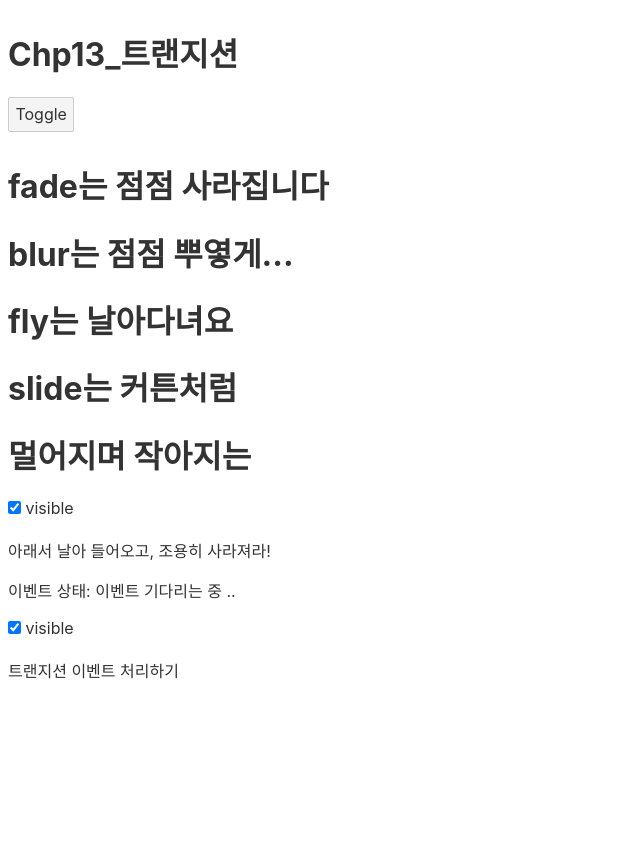
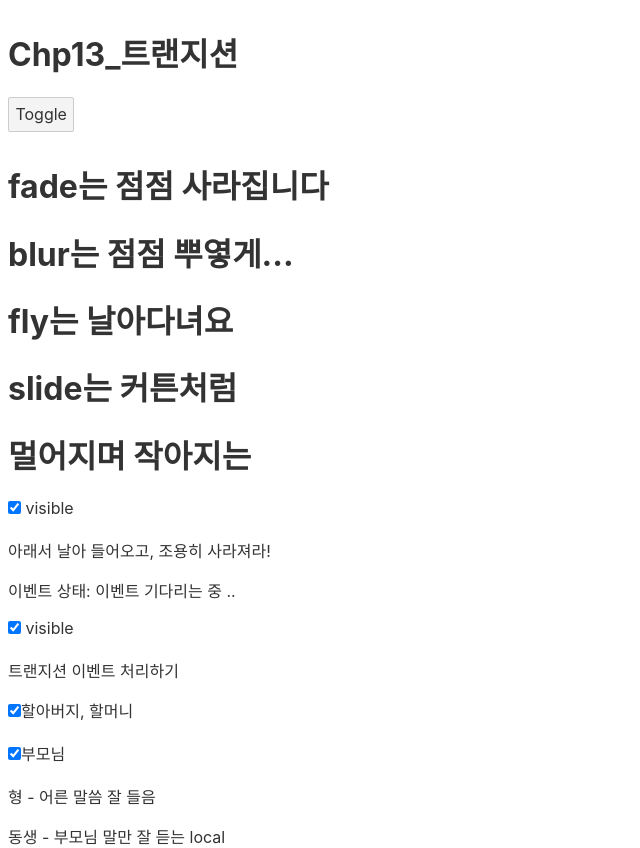
Before and after one commit to zldnlto/Svelte_Tutorial, a Svelte app: page / in a window 1280 px wide. Shown: the whole page, without its empty margins (0-640 px from the left). Before the commit the page ends 800 px from the top, so only its background shows below. Built offline with nearby package versions, Linux system fonts and the light colour scheme.

Commit message:
Chp13_local Transition

```diff
--- /dev/null
+++ b/src/Chp13/04_LocalTransition.svelte
@@ -0,0 +1,22 @@
+<script>
+    import { fade } from 'svelte/transition'
+
+    let grandparent = true;
+    let parent = true;
+</script>
+
+<p>
+    <input type="checkbox" bind:checked={grandparent}>할아버지, 할머니
+</p>
+<p>
+    <input type="checkbox" bind:checked={parent}>부모님
+</p>
+
+{#if grandparent}
+    {#if parent}
+        <p transition:fade> 형 - 어른 말씀 잘 들음</p>
+        <p transition:fade|local> 동생 - 부모님 말만 잘 듣는 local </p>
+    {/if}
+
+
+{/if}
--- a/src/Container/Chp13.svelte
+++ b/src/Container/Chp13.svelte
@@ -2,6 +2,7 @@
   import Transition from "../Chp13/01_Transition.svelte";
   import InOut from "../Chp13/02_InOut.svelte";
   import TransitionEvent from "../Chp13/03_TransitionEvent.svelte";
+  import LocalTransition from "../Chp13/04_LocalTransition.svelte";
 
 
 </script>
@@ -10,3 +11,4 @@
 <Transition />
 <InOut />
 <TransitionEvent />
+<LocalTransition />
```
